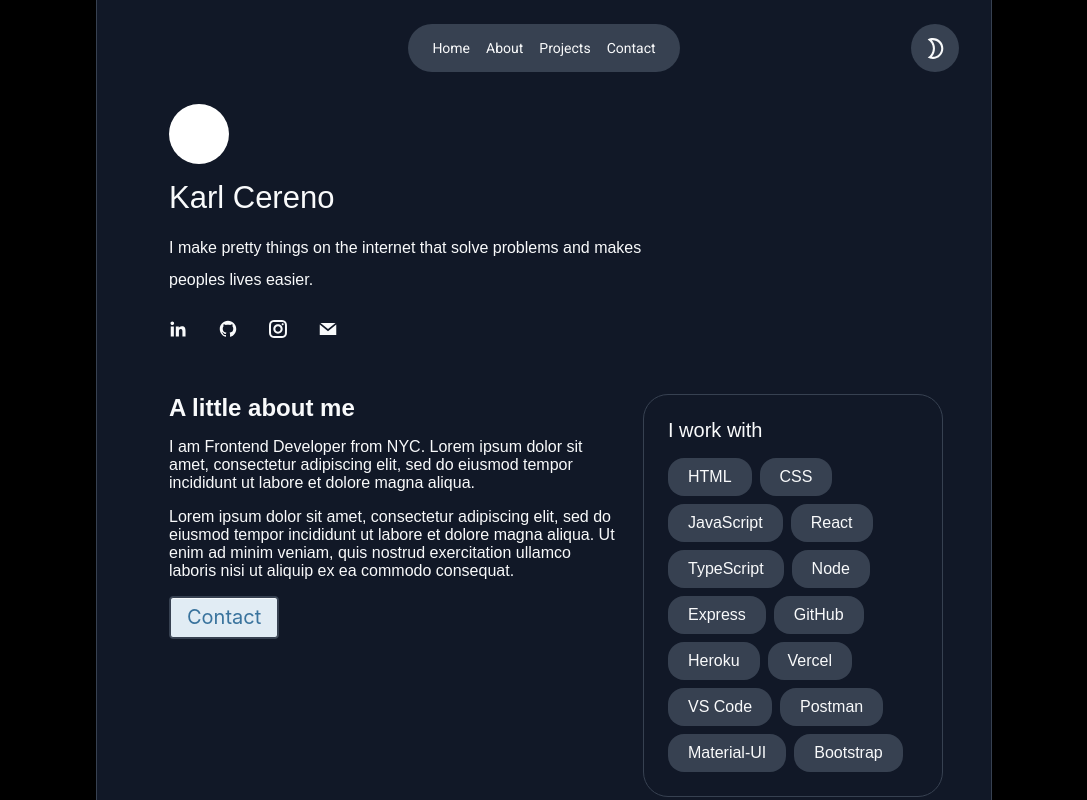
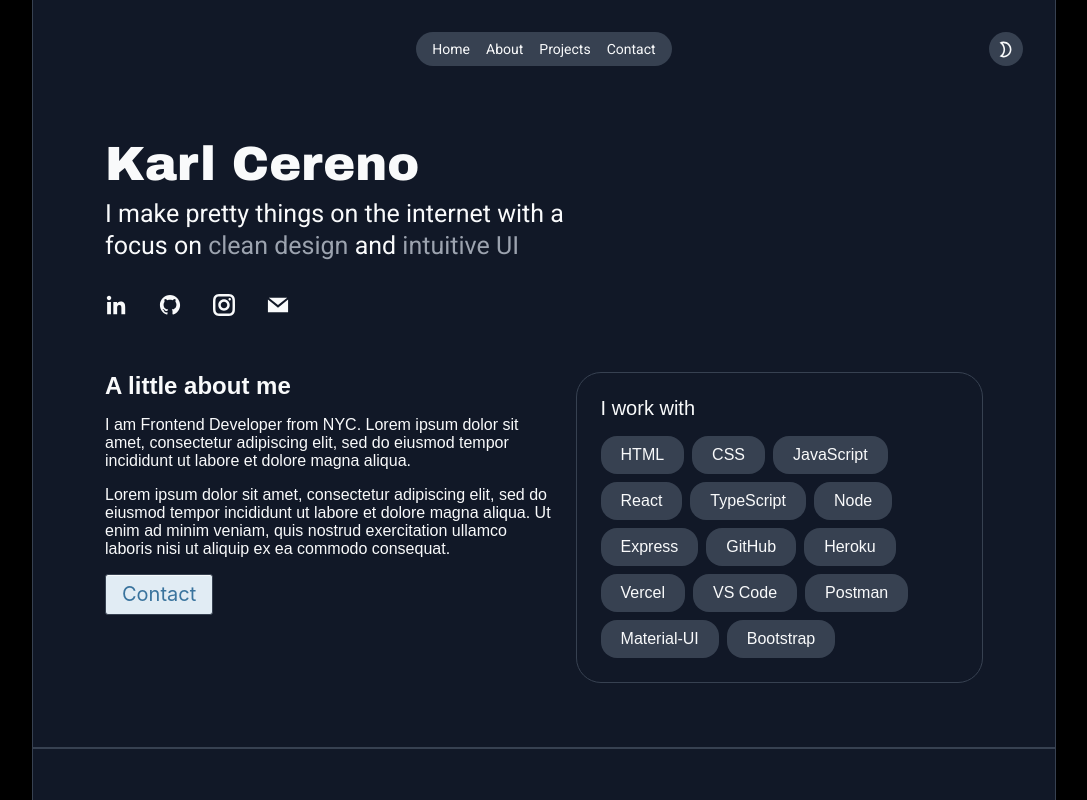
Before and after one commit to kcereno/portfolio-site, a React (Create React App) app: page / in a window 1280 px wide. Shown: the top 800 px of the page, without its empty margins (96-1183 px from the left). Built offline with nearby package versions, Linux system fonts and the light colour scheme.

Commit message:
Finish hero styling

```diff
--- a/src/App.scss
+++ b/src/App.scss
@@ -4,22 +4,26 @@
 .app {
   background-color: black;
   color: $color-gray-1;
-  display: flex;
-  justify-content: center;
+  width: 100%;
 }
 
-.wrapper {
+.app-container {
+  margin: 0 auto;
+
   background-color: $color-gray-10;
-  width: 70%;
+  width: 80%;
   border-inline: 1px solid $color-gray-8;
 }
 
 // Content Section CSS
 
 .content-wrapper {
-  display: grid;
-  grid-template-columns: 60% 40%;
+  display: flex;
   gap: ss(sm);
+
+  @media screen and (max-width: 1152px) {
+    flex-direction: column;
+  }
 }
 
 hr {
--- a/src/App.tsx
+++ b/src/App.tsx
@@ -4,9 +4,9 @@ import Navigation from './sections/Navigation/Navigation';
 import Hero from './sections/Hero/Hero';
 import About from './sections/About/About';
 import Skills from './sections/Skills/Skills';
-import FeatureProjects from './sections/FeatureProjects/FeatureProjects';
-import OtherProjects from './sections/OtherProjects/OtherProjects';
-import Contact from './sections/Contact/Contact';
+// import FeatureProjects from './sections/FeatureProjects/FeatureProjects';
+// import OtherProjects from './sections/OtherProjects/OtherProjects';
+// import Contact from './sections/Contact/Contact';
 import Footer from './sections/Footer/Footer';
 
 function App() {
@@ -18,7 +18,7 @@ function App() {
 
   return (
     <div className="app">
-      <div className="wrapper">
+      <div className="app-container ">
         <Navigation darkMode={darkMode} toggleDarkMode={handleDarkModeToggle} />
         <main>
           <Hero />
@@ -26,10 +26,10 @@ function App() {
             <About />
             <Skills />
           </div>
-          <hr className="my-lg" />
+          {/* <hr className="my-lg" />
           <FeatureProjects />
           <OtherProjects />
-          <Contact />
+          <Contact /> */}
         </main>
         <Footer />
       </div>
--- a/src/sass/base/_reset.scss
+++ b/src/sass/base/_reset.scss
@@ -14,3 +14,16 @@ body {
   font-size: fs(sm);
   font-family: Arial, Helvetica, sans-serif;
 }
+
+a:link,
+a:visited {
+  color: $color-gray-1;
+  text-decoration: none;
+  cursor: pointer;
+
+  transition: all 0.3s;
+}
+
+a:hover {
+  color: $color-gray-5;
+}
--- a/src/sections/Hero/Hero.scss
+++ b/src/sections/Hero/Hero.scss
@@ -6,14 +6,20 @@
   border-radius: 50%;
 }
 
-.name {
-  font-size: fs(xl);
+.hero-name {
+  font-size: fs(xxxl);
+  font-family: $primary-font;
 }
 
-.subheading {
-  max-width: 70%;
+.hero-subheading {
+  max-width: 35ch;
   line-height: 3.2rem;
-  font-size: fs(sm);
+  font-size: fs(lg);
+  font-family: $secondary-font;
+
+  span {
+    color: $color-gray-5;
+  }
 }
 
 .social-icons {
@@ -21,6 +27,6 @@
 }
 
 .social-icon {
-  @include icon-size(1.8rem);
+  @include icon-size(2.2rem);
   margin-right: ss(md);
 }
--- a/src/sections/Hero/Hero.tsx
+++ b/src/sections/Hero/Hero.tsx
@@ -9,12 +9,13 @@ import {
 function Hero() {
   return (
     <section id="hero" className="about mb-md container">
-      <div className="profile-pic mb-xs">{/* Profile pic goes here */}</div>
-      <div className="name mb-xs">Karl Cereno</div>
-      <div className="subheading mb-sm">
+      <div className="hero-name mb-xxs">Karl Cereno</div>
+      <div className="hero-subheading mb-md">
         <p>
-          I make pretty things on the internet that solve problems and makes
-          peoples lives easier.
+          I make pretty things on the internet with a focus on
+          <span> clean design </span>
+          and
+          <span> intuitive UI</span>
         </p>
       </div>
       <div className="social-icons pb-sm">
--- a/src/sections/Navigation/Navigation.scss
+++ b/src/sections/Navigation/Navigation.scss
@@ -5,34 +5,21 @@
   grid-template-columns: repeat(3, 1fr);
 }
 
-.nav-links-cell {
+.nav-links-cell,
+.theme-icon-cell {
   justify-self: center;
+  align-self: center;
 }
 
 .nav-links {
-  justify-self: center;
   background-color: $color-gray-8;
-  display: inline-block;
-  padding: ss(xs);
+  padding: ss(xxs);
   border-radius: 100px;
-  font-size: 1.4rem;
-
-  a:link,
-  a:visited {
-    color: $color-gray-1;
-    text-decoration: none;
-    cursor: pointer;
-
-    transition: all 0.3s;
-  }
-
-  a:hover {
-    color: $color-gray-5;
-  }
 }
 
 .nav-link {
   margin-inline: ss(xxs);
+  font-size: 1.4rem;
 }
 
 .theme-icon-cell {
@@ -45,15 +32,14 @@
   align-items: center;
   background-color: $color-gray-8;
   border-radius: 100px;
-  height: 4.8rem;
-  width: 4.8rem;
+  @include icon-size(3.4rem);
 }
 
 .theme-icon {
   @include icon-size(2.5rem);
   justify-self: end;
-
   transition: all 0.3s;
+  padding: 0.3rem;
 
   &:hover {
     cursor: pointer;
--- a/src/sections/Navigation/Navigation.tsx
+++ b/src/sections/Navigation/Navigation.tsx
@@ -8,7 +8,7 @@ interface Props {
 
 function Navigation({ darkMode, toggleDarkMode }: Props) {
   return (
-    <div className="nav pt-sm mb-md ">
+    <div className="nav pt-md mb-xl ">
       <div>{/* Used to help alignment purposes */}</div>
       <div className="nav-links-cell">
         <div className="nav-links ">
```
